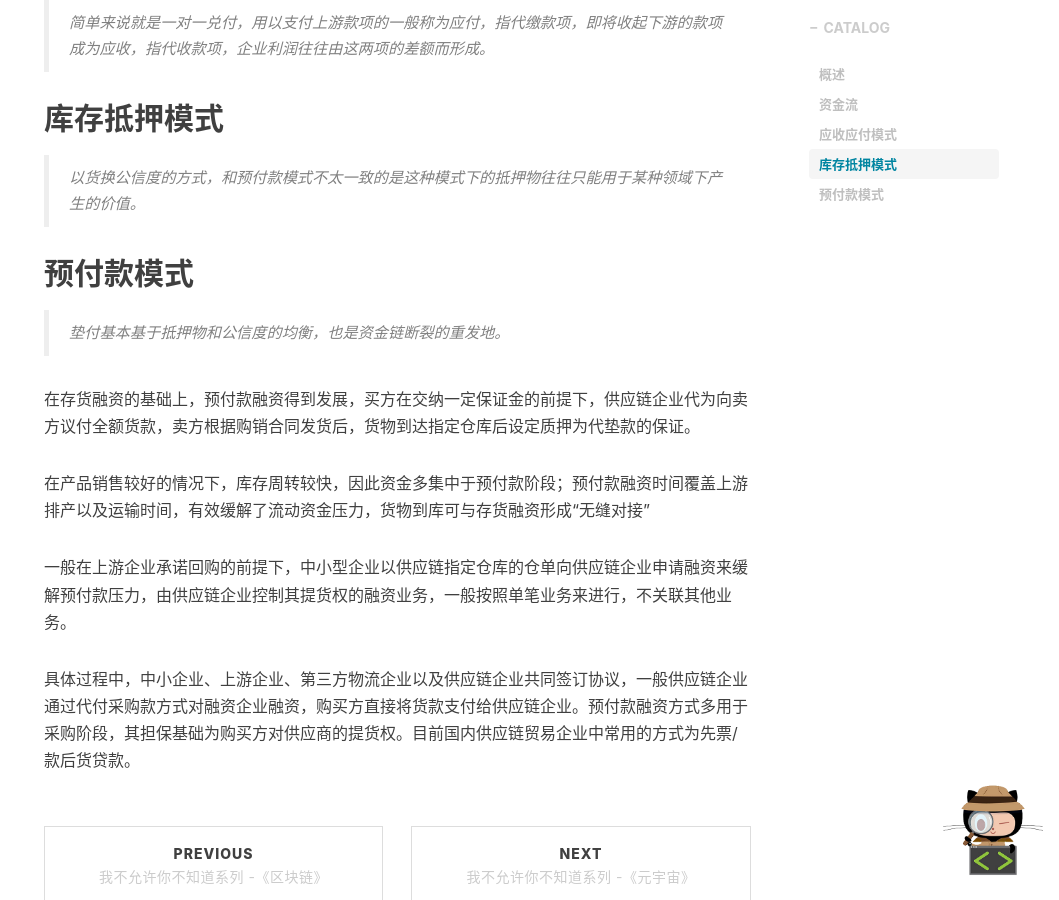
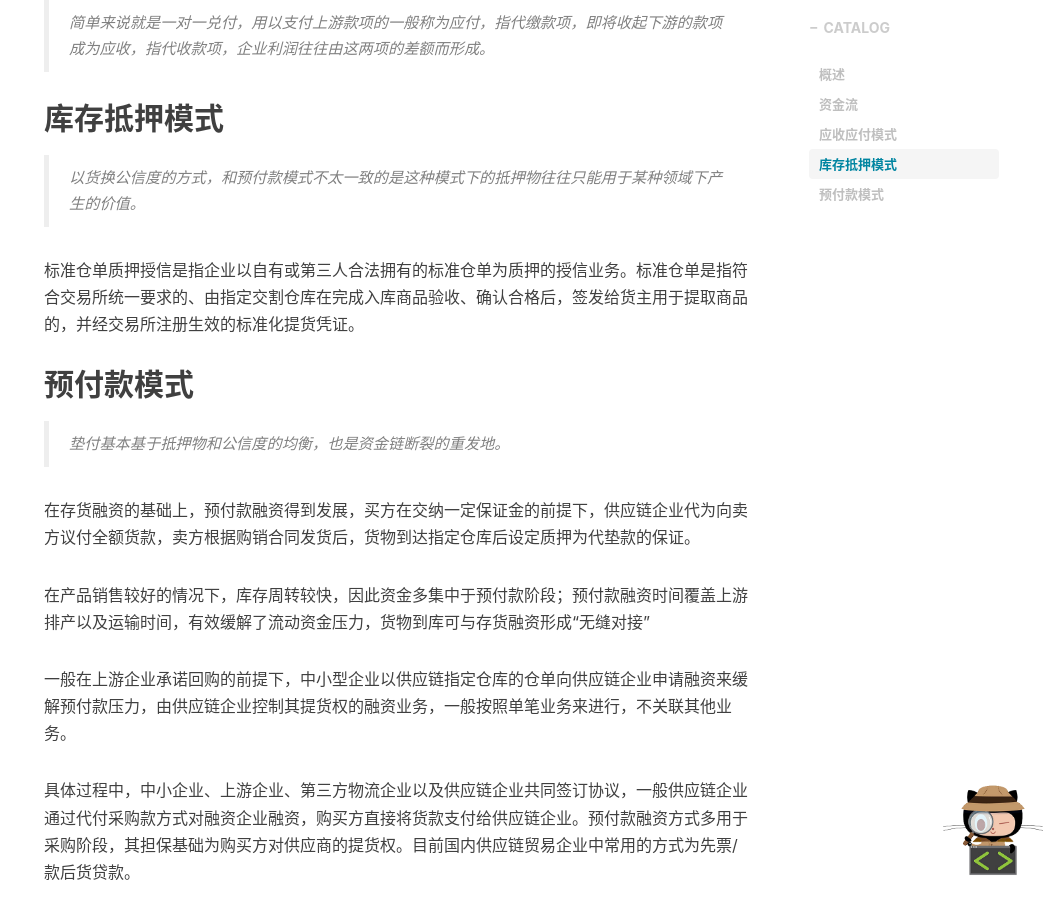
Before and after one commit to Gordon-Deng/Gordon-Deng.github.io, a Jekyll site: the page built from _posts/2021-12-02-我不允许你不知道-互联网供应链.markdown, in a window 1280 px wide and 900 px high, scrolled down 1310 px. Shown: the whole window, without its empty margins (221-1280 px from the left). Built offline with Jekyll 4.4.1, drawn with Linux system fonts in a browser that asks for light colours; nearby versions of some CDN libraries; comment, search, counter and statistics services are not loaded.

Commit message:
Update 2021-12-02-我不允许你不知道-互联网供应链.markdown

```diff
--- a/_posts/2021-12-02-我不允许你不知道-互联网供应链.markdown
+++ b/_posts/2021-12-02-我不允许你不知道-互联网供应链.markdown
@@ -35,6 +35,8 @@ AsIs
 ## 库存抵押模式
 > 以货换公信度的方式，和预付款模式不太一致的是这种模式下的抵押物往往只能用于某种领域下产生的价值。
 
+标准仓单质押授信是指企业以自有或第三人合法拥有的标准仓单为质押的授信业务。标准仓单是指符合交易所统一要求的、由指定交割仓库在完成入库商品验收、确认合格后，签发给货主用于提取商品的，并经交易所注册生效的标准化提货凭证。
+
 ## 预付款模式
 > 垫付基本基于抵押物和公信度的均衡，也是资金链断裂的重发地。
 
```
